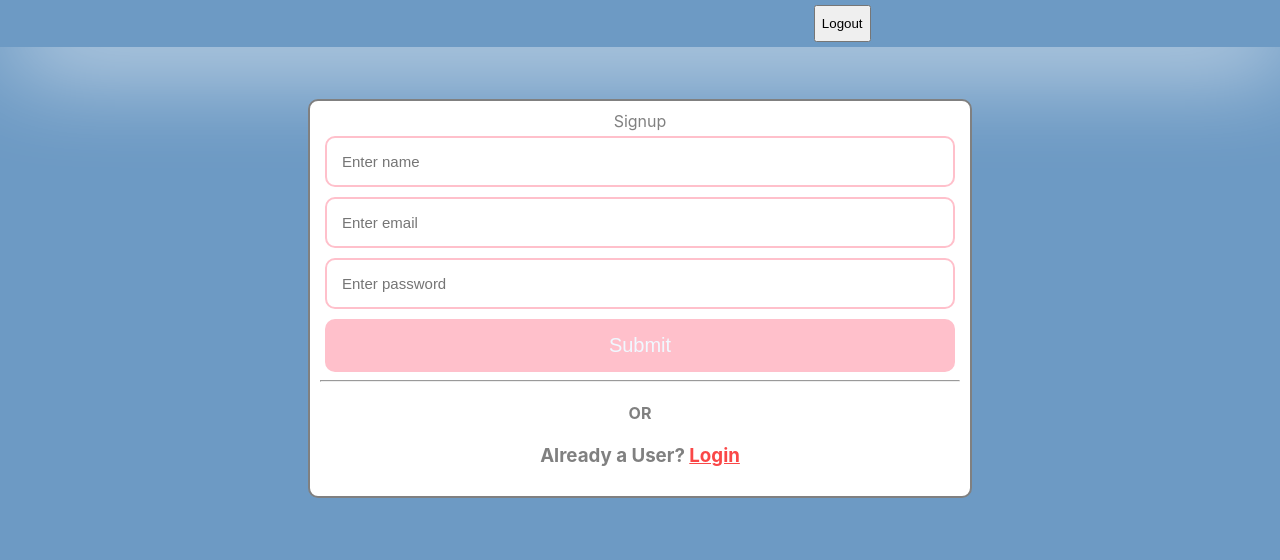
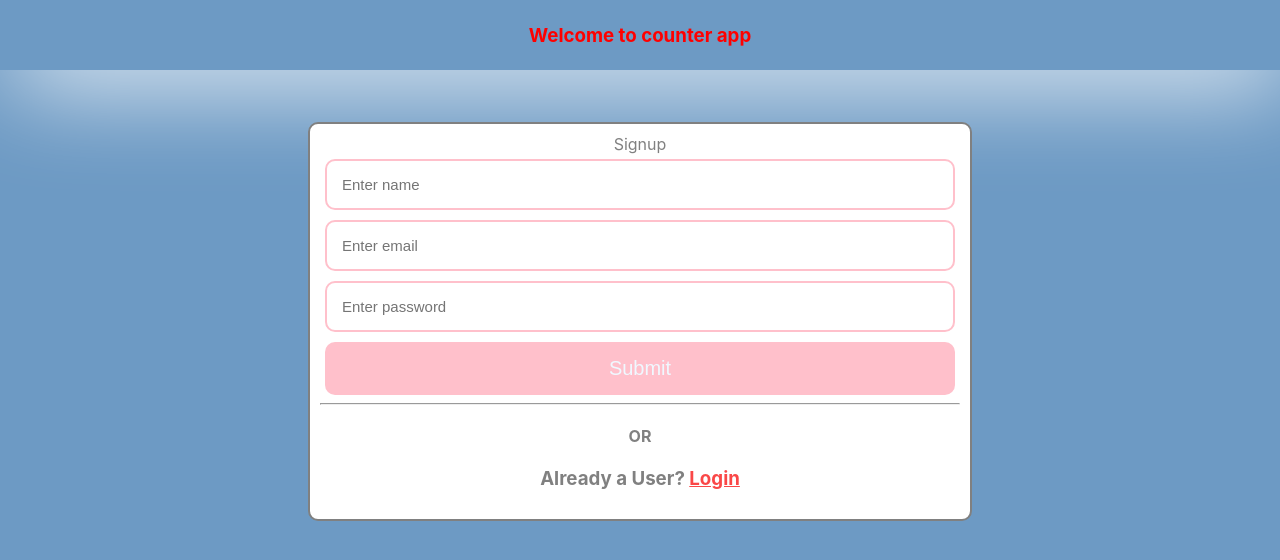
Before and after one commit to morevishal99/Markytics, a React (Create React App) app in the folder counterapp/: page / in a window 1280 px wide. Shown: the top 560 px of the page. Built offline with nearby package versions, Linux system fonts and the light colour scheme.

Commit message:
made some changes in login page

```diff
--- a/counterapp/src/Component/Navbar.jsx
+++ b/counterapp/src/Component/Navbar.jsx
@@ -1,16 +1,33 @@
 import React from 'react'
+import { Navigate, useNavigate } from 'react-router'
 import "../Style/Navbar.css"
 
 const Navbar = () => {
-  const name=localStorage.getItem("name")
-  const email=localStorage.getItem("email")
+  const name = localStorage.getItem("name")
+  const email = localStorage.getItem("email")
+  const navigate = useNavigate()
+  const handleLogout = () => {
+    // setTimeout(()=>{
+    //   alert("Logged Out")
+    // })
+    localStorage.clear()
+    navigate("/")
+  }
   return (
     <>
-      <div className='navbar'>
-        <h3>{name}</h3>
-        {/* <h3>{email}</h3> */}
-        <button>Logout </button>
+
+      <div className='navContainer'>
+        <h3>Welcome to counter app</h3>
+        {name?<div className='navbar'>
+          <h3>{name}</h3>
+          {/* <h3>{email}</h3> */}
+          {name ? <button onClick={handleLogout}>Logout </button> : ""}
+
+        </div>:null}
+
+
       </div>
+
     </>
   )
 }
--- a/counterapp/src/Pages/LoginPage.jsx
+++ b/counterapp/src/Pages/LoginPage.jsx
@@ -16,11 +16,15 @@ const LoginPage = () => {
       console.log('filteruser: ', filteruser);
 
       if (filteruser.length === 1) {  //if user present navigate to counter page
-        localStorage.setItem("email",filteruser[0].email)
-        localStorage.setItem("name",filteruser[0].name)
+        localStorage.setItem("email", filteruser[0].email)
+        localStorage.setItem("name", filteruser[0].name)
         alert("Login Success")
         navigate("/counter")
         return
+      }
+      else {//if user not present redirect to signin page
+        alert("user not found please signin first")
+        navigate("/")
       }
     }
   }
--- a/counterapp/src/Style/Navbar.css
+++ b/counterapp/src/Style/Navbar.css
@@ -1,11 +1,17 @@
-.navbar {
+.navContainer {
   box-shadow: 10px 10px 100px white;
   padding: 5px;
   color: red;
   display: flex;
   justify-content: space-evenly;
+  text-align: center;
 }
-.navbar>button{
+.navbar {
+  display: flex;
+  gap: 20px;
+  justify-content: space-between;
+}
+.navbar > button {
   /* height: 30px; */
   /* margin: auto; */
 }
```
